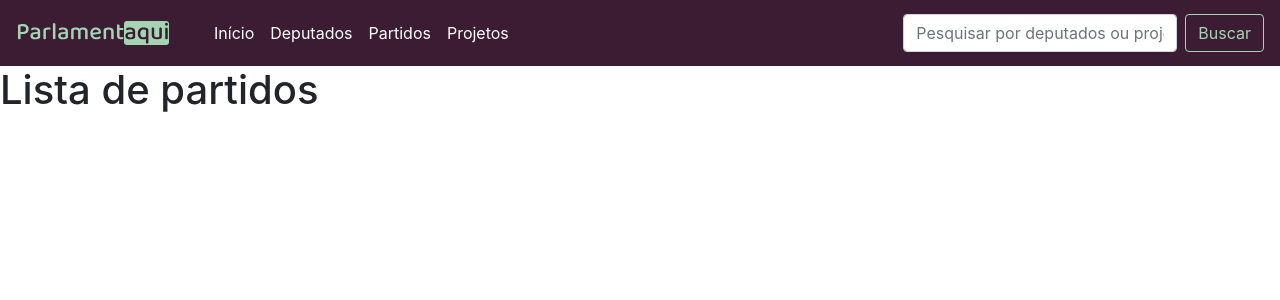
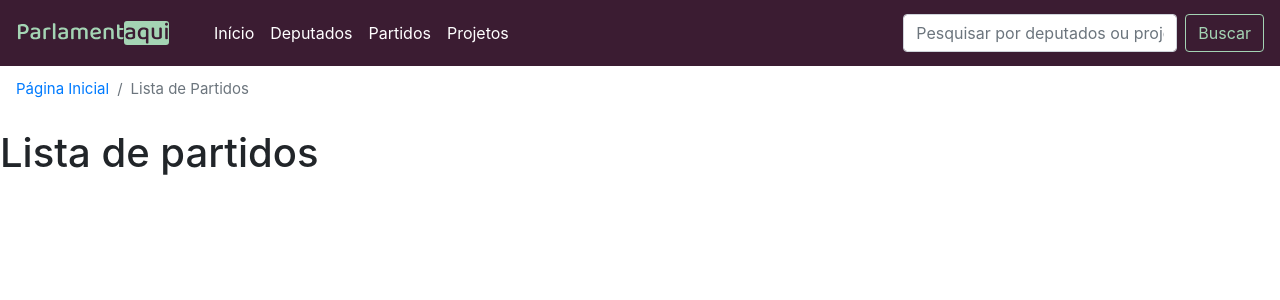
Before and after one commit to parlamentaqui/frontend, a React (Create React App) app: page /partidos in a window 1280 px wide. Shown: the top 300 px of the page. Built offline with nearby package versions, Linux system fonts and the light colour scheme.

Commit message:
Add Breadcrumb in all pages but the Home page and add Breadcrumb.css for styling
Signed-off-by: Cristian Furtado <cristiansafurtado@gmail.com>

```diff
--- /dev/null
+++ b/src/components/Breadcrumb/breadcrumb.css
@@ -0,0 +1,10 @@
+.breadcrumb {
+    display: flex;
+    flex-wrap: wrap;
+    padding: .75rem 1rem;
+    margin-bottom: 1rem;
+    list-style: none;
+    background-color: white;
+    border-radius: .25rem;
+    font-size: 15px
+};
--- a/src/screens/DeputiesScreen.js
+++ b/src/screens/DeputiesScreen.js
@@ -1,8 +1,15 @@
 import React from 'react';
+import { Breadcrumb, BreadcrumbItem } from 'react-bootstrap';
+import 'bootstrap/dist/css/bootstrap.min.css';
+import '../components/Breadcrumb/breadcrumb.css';
 
 function DeputiesScreen() {
   return (
     <main>
+      <Breadcrumb>
+        <BreadcrumbItem href="/">Página Inicial</BreadcrumbItem>
+        <BreadcrumbItem active>Lista de Deputados</BreadcrumbItem>
+      </Breadcrumb>
       <h1>Lista de deputados</h1>
     </main>
   );
--- a/src/screens/DeputyProfileScreen.js
+++ b/src/screens/DeputyProfileScreen.js
@@ -1,4 +1,7 @@
 import React from 'react';
+import { Breadcrumb, BreadcrumbItem } from 'react-bootstrap';
+import 'bootstrap/dist/css/bootstrap.min.css';
+import '../components/Breadcrumb/breadcrumb.css';
 
 function DeputyProfileScreen(props) {
   const { match } = props;
@@ -6,6 +9,11 @@ function DeputyProfileScreen(props) {
 
   return (
     <main>
+      <Breadcrumb>
+        <BreadcrumbItem href="/">Página Inicial</BreadcrumbItem>
+        <BreadcrumbItem href="/deputados">Lista de Deputados</BreadcrumbItem>
+        <BreadcrumbItem active>{id}</BreadcrumbItem>
+      </Breadcrumb>
       <h1>
         Deputado
         {id}
--- a/src/screens/PartyScreen.js
+++ b/src/screens/PartyScreen.js
@@ -1,8 +1,15 @@
 import React from 'react';
+import { Breadcrumb, BreadcrumbItem } from 'react-bootstrap';
+import 'bootstrap/dist/css/bootstrap.min.css';
+import '../components/Breadcrumb/breadcrumb.css';
 
 function PartyScreen() {
   return (
     <main>
+      <Breadcrumb>
+        <BreadcrumbItem href="/">Página Inicial</BreadcrumbItem>
+        <BreadcrumbItem active>Lista de Partidos</BreadcrumbItem>
+      </Breadcrumb>
       <h1>Lista de partidos</h1>
     </main>
   );
--- a/src/screens/ProjectsScreen.js
+++ b/src/screens/ProjectsScreen.js
@@ -1,8 +1,15 @@
 import React from 'react';
+import { Breadcrumb, BreadcrumbItem } from 'react-bootstrap';
+import 'bootstrap/dist/css/bootstrap.min.css';
+import '../components/Breadcrumb/breadcrumb.css';
 
 function ProjectsScreen() {
   return (
     <main>
+      <Breadcrumb>
+        <BreadcrumbItem href="/">Página Inicial</BreadcrumbItem>
+        <BreadcrumbItem active>Lista de Projetos</BreadcrumbItem>
+      </Breadcrumb>
       <h1>Lista de projetos</h1>
     </main>
   );
--- a/src/screens/SearchScreen.js
+++ b/src/screens/SearchScreen.js
@@ -1,8 +1,14 @@
 import React from 'react';
+import { Breadcrumb, BreadcrumbItem } from 'react-bootstrap';
+import '../components/Breadcrumb/breadcrumb.css';
 
 function SearchScreen() {
   return (
     <main>
+      <Breadcrumb>
+        <BreadcrumbItem href="/">Página Inicial</BreadcrumbItem>
+        <BreadcrumbItem active>Busca</BreadcrumbItem>
+      </Breadcrumb>
       <h1>SearchScreen</h1>
     </main>
   );
```
